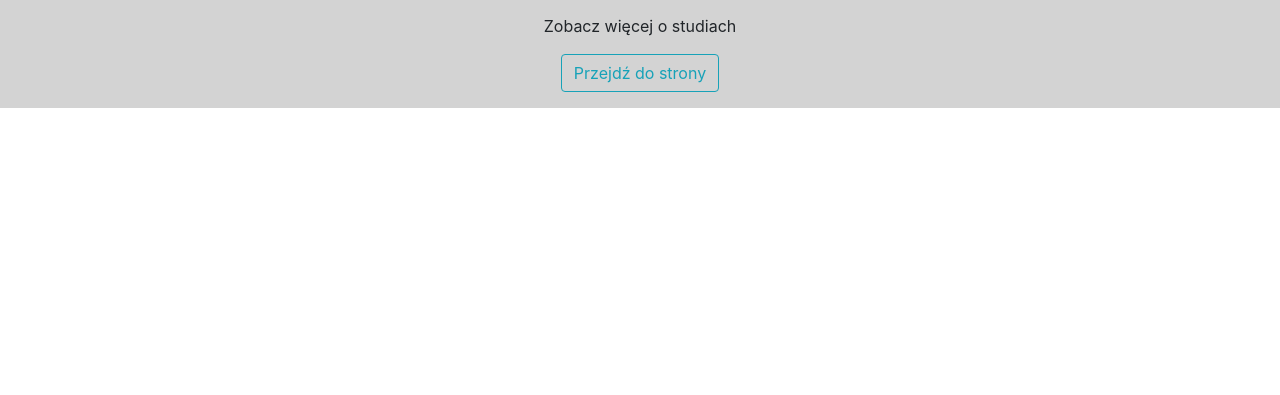
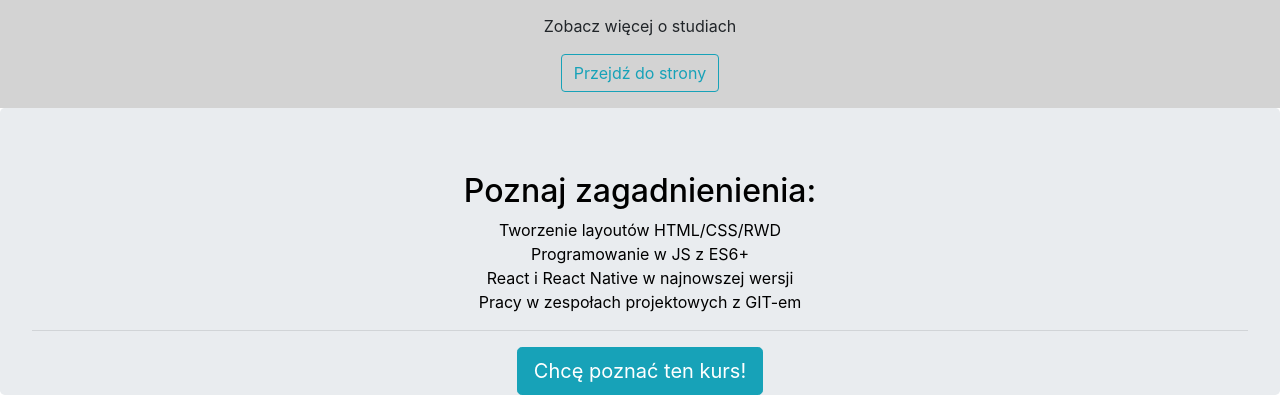
Before and after one commit to radoslaw-macioszek/team2project, a plain HTML site: page index.html in a window 1280 px wide. Shown: the part 802-1197 px from the top of the page. Before the commit the page ends 910 px from the top, so only its background shows below. Drawn offline with Linux system fonts and the light colour scheme.

Commit message:
Added features section

```diff
--- a/index.html
+++ b/index.html
@@ -81,6 +81,23 @@
     </div>
     <!-- end COURSE -->
 
+	 <!-- start FEATURES -->
+	 <div id="features">
+		<div class="jumbotron text-center">
+		  <h2>Poznaj zagadnienienia:</h2>
+		  <ul class="features-list">
+			<li>Tworzenie layoutów HTML/CSS/RWD</li>
+			<li>Programowanie w JS z ES6+</li>
+			<li>React i React Native w najnowszej wersji</li>
+			<li>Pracy w zespołach projektowych z GIT-em</li>
+		  </ul>
+		  <hr class="line" />
+		  <a class="btn btn-info btn-lg" href="#course" role="button">Chcę poznać ten kurs!</a>
+
+		</div>
+	  </div>
+	  <!-- end FEATURES -->
+
     <!--- Script Source Files -->
     <script src="js/jquery-3.3.1.min.js"></script>
     <script src="bootstrap-4.1.3-dist/js/bootstrap.min.js"></script>
--- a/style.css
+++ b/style.css
@@ -37,6 +37,19 @@
 #course{
   background-color: lightgray;
 }
+
+/* features */
+.jumbotron{
+  color: black;
+  margin-bottom: 0;
+  padding-bottom: 0;
+}
+
+.features-list{
+  list-style: none;
+  padding-left: 0;
+}
+
 
 /*============= SECTION =============*/
 
```
